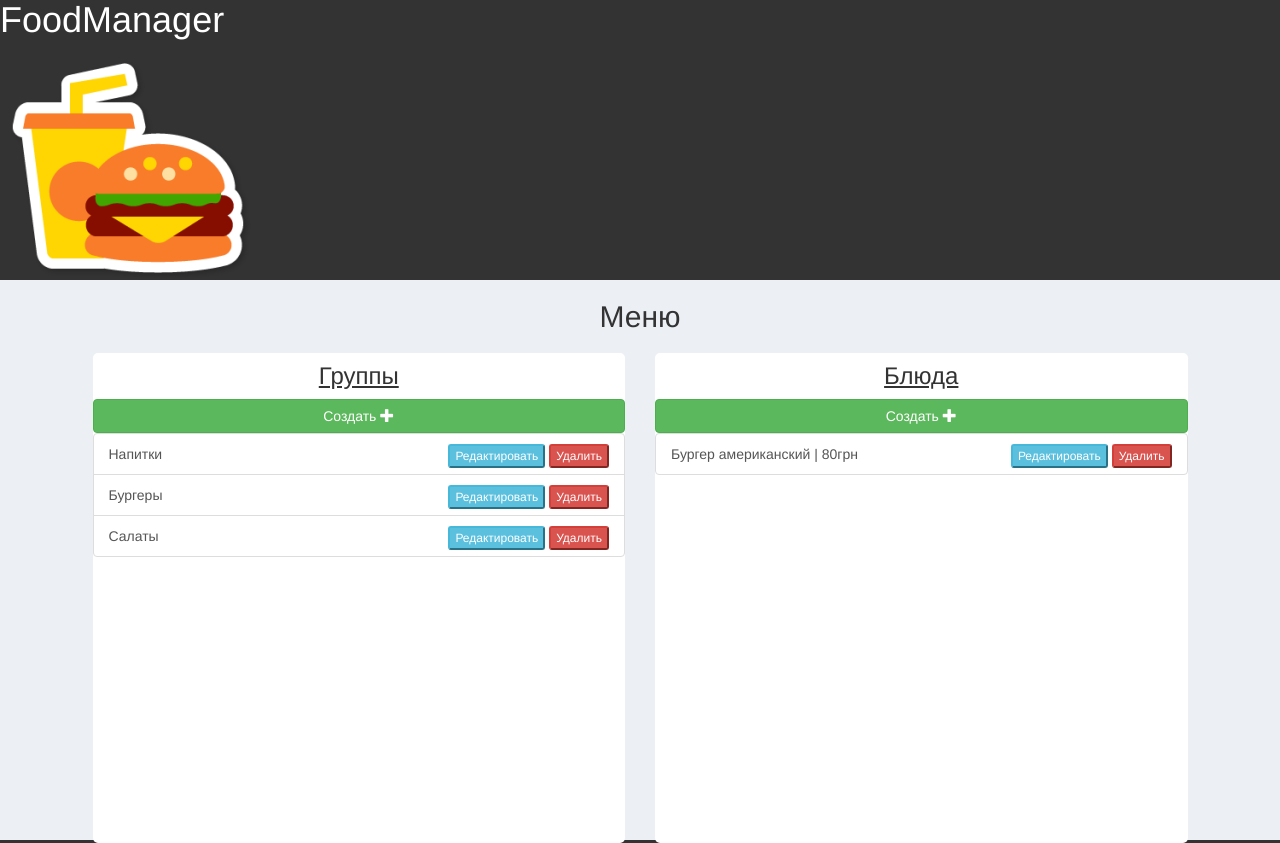
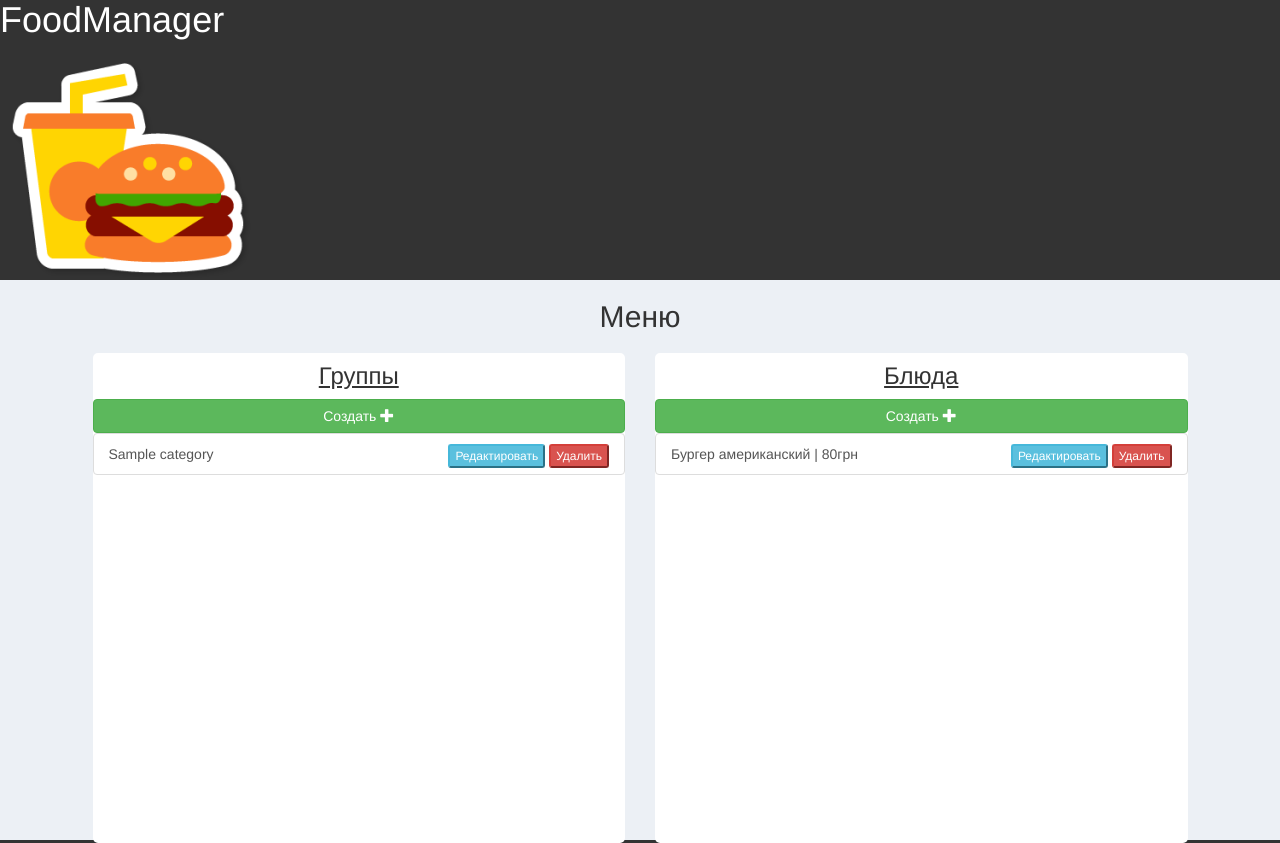
Before and after one commit to AlexPutrya/csf, a Flask app: page /catalog in a window 1280 px wide. Run offline with Flask 2, Linux system fonts and the light colour scheme; tables that the repository leaves empty hold one stand-in row (values such as "Sample post"); some libraries are stand-ins or nearby versions.

Commit message:
Get category in database

```diff
--- a/app/templates/catalog.html
+++ b/app/templates/catalog.html
@@ -69,10 +69,10 @@
 					<a href="#" class="btn btn-block btn-success" id="create-group">Создать <span class="glyphicon glyphicon-plus"></span></a>
 					<div class="list-group">
 						{% for group in groups %}
-						<a href="#" class="list-group-item" id="group-{{group['id']}}">{{group['name']}}
+						<a href="#" class="list-group-item" id="group-{{group.id}}">{{group.name}}
 							<div class="btn-group pull-right">
-								<button type="button"  id="edit-group-{{group['id']}}" class="btn-xs btn-info edit">Редактировать</button>
-								<button type="button" id="delete-group-{{group['id']}}" class="btn-xs btn-danger delete">Удалить</button>
+								<button type="button"  id="edit-group-{{group.id}}" class="btn-xs btn-info edit">Редактировать</button>
+								<button type="button" id="delete-group-{{group.id}}" class="btn-xs btn-danger delete">Удалить</button>
 							</div>
 						</a>
 						{% endfor %}
--- a/app/views.py
+++ b/app/views.py
@@ -1,6 +1,6 @@
 from flask import render_template, url_for, redirect, flash, request, jsonify
-from app import app
-
+from app import app, db
+from app.models import User, Category, ROLE_USER, ROLE_ADMIN
 
 @app.route('/')
 def index():
@@ -8,7 +8,7 @@ def index():
 
 @app.route('/catalog')
 def catalog():
-    groups = [{'id': 0, 'name': "Напитки"},  {'id': 1, 'name': "Бургеры"}, {'id': 2, 'name': "Салаты"}]
+    groups = Category.query.all()
     dishes = [
         [
             {'id': 0, 'name': 'Бургер Американский'},
```
